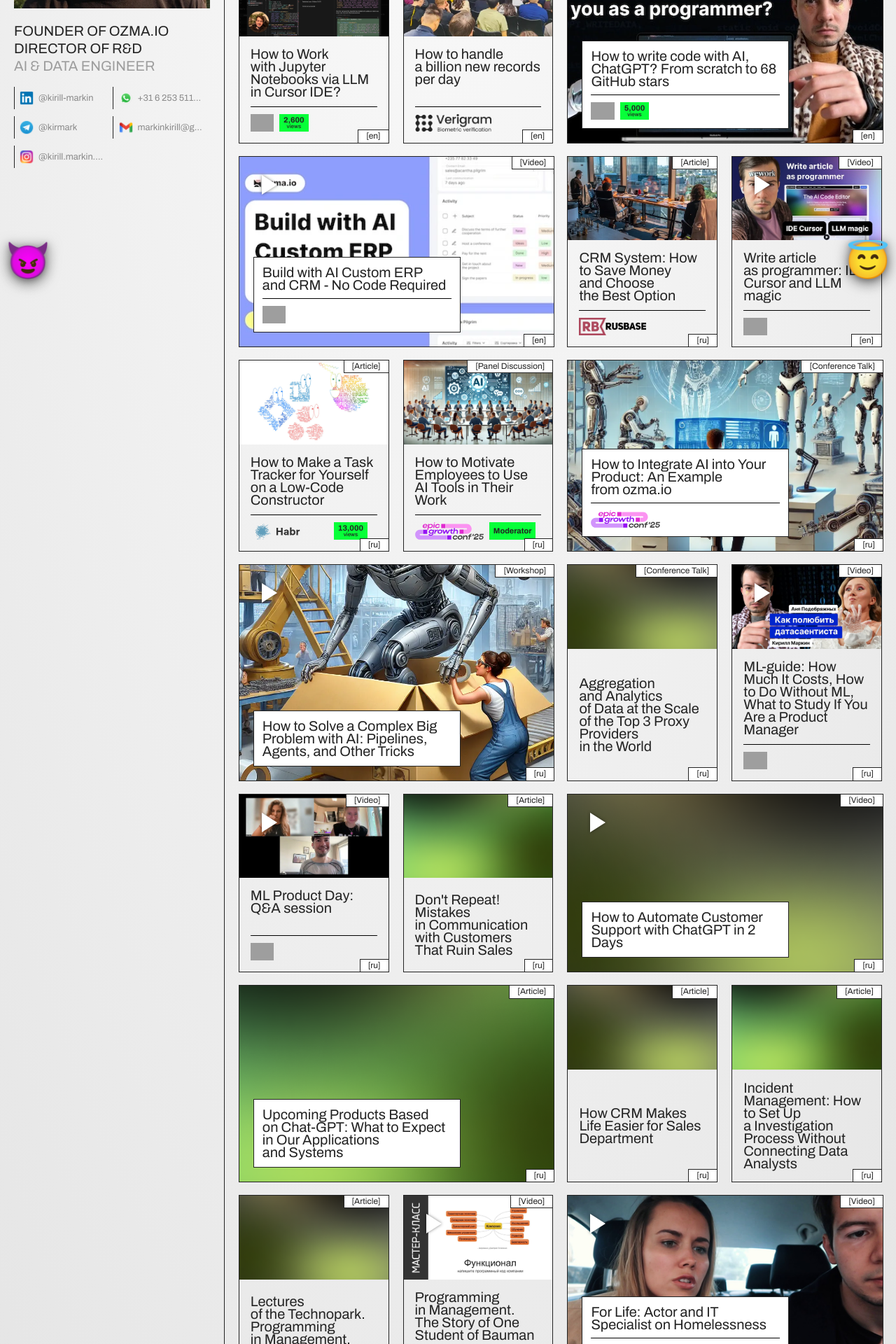
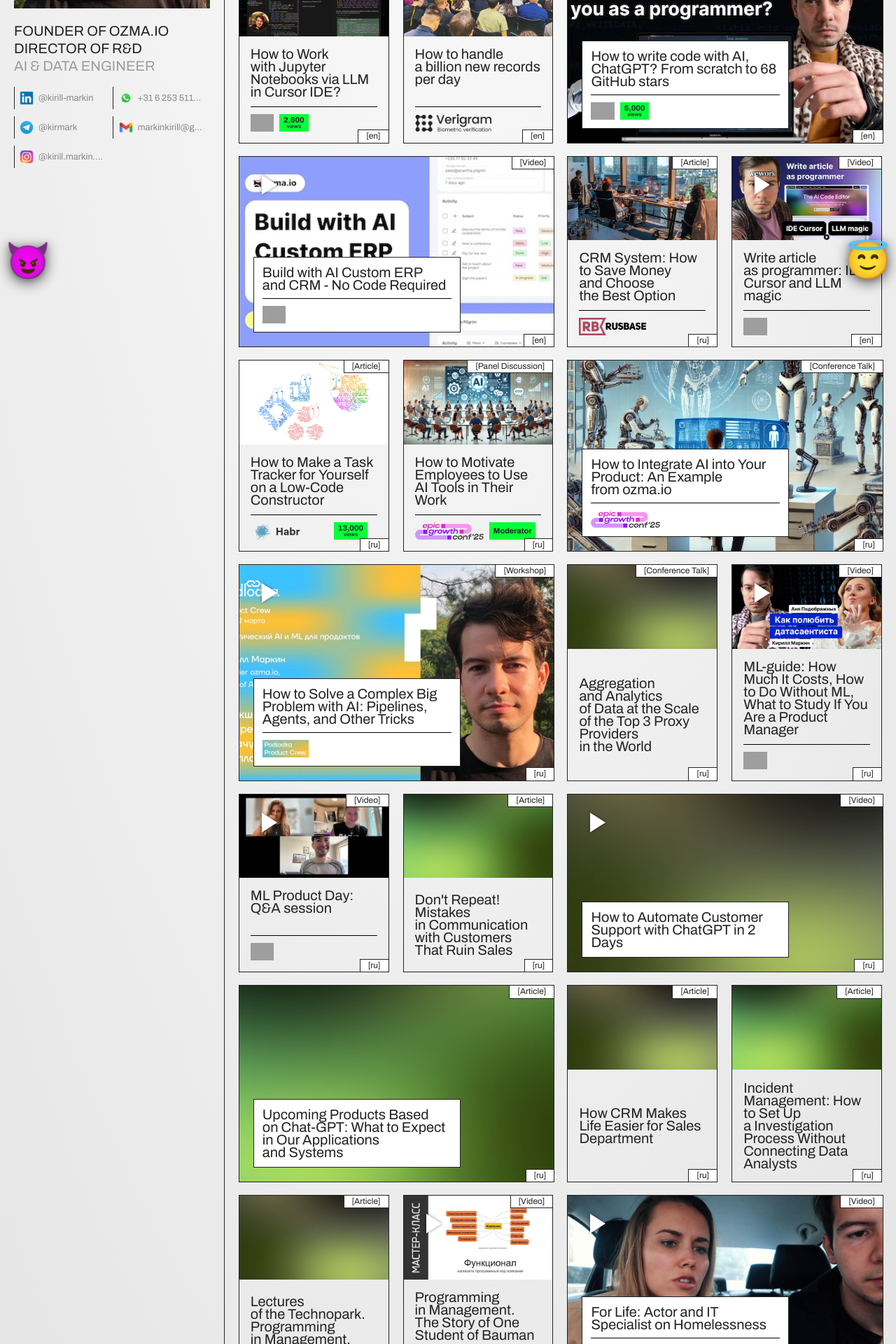
Before and after one commit to kirill-markin/muzzle, a Jekyll site: the page built from index.html, in a window 1280 px wide. Shown: the part 487-2407 px from the top of the page at 70% size. Built offline with Jekyll 4.4.1, drawn with Linux system fonts in a browser that asks for light colours; grey boxes are pictures that could not be loaded.

Commit message:
feat: Add website logo URL for new video media mention
- Included a new website logo URL for the video entry in media_mentions.yml to enhance branding consistency.
- Added the corresponding logo image file for Podlodka to the webstie_logos directory.
- Updated the thumbnail image for Podlodka to ensure proper media representation.

```diff
--- a/_data/media_mentions.yml
+++ b/_data/media_mentions.yml
@@ -131,6 +131,7 @@
   event_url: https://podlodka.io/productcrew
   thumbnail_url: /data/articles_thumbnails/podlodka-2024-03-21.webp
   language: ru
+  website_logo_url: /data/webstie_logos/podlodka.png
   is_video: true
 - title: "Агрегация и\u00A0аналитика данных в\u00A0масштабе ТОП-3 прокси-провайдера в\u00A0мире"
   alternative_title: "Aggregation and\u00A0Analytics of\u00A0Data at\u00A0the\u00A0Scale of\u00A0the\u00A0Top 3 Proxy Providers in\u00A0the\u00A0World"
```
Also changed, not shown: data/articles_thumbnails/podlodka-2024-03-21.webp, data/webstie_logos/podlodka.png (added).
